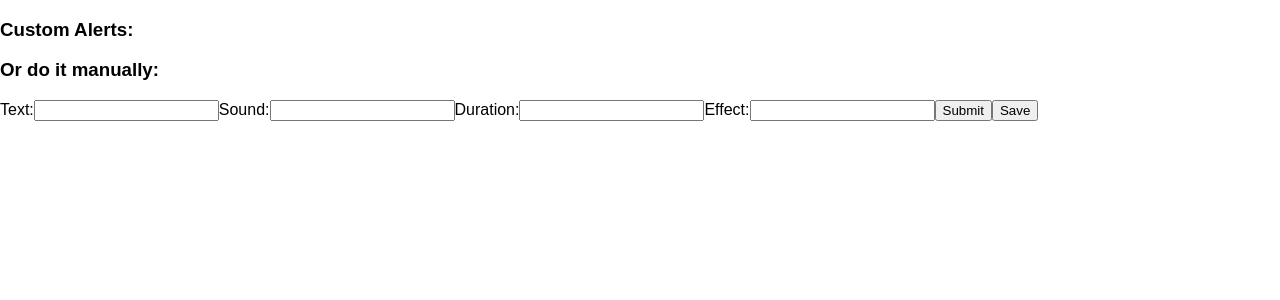
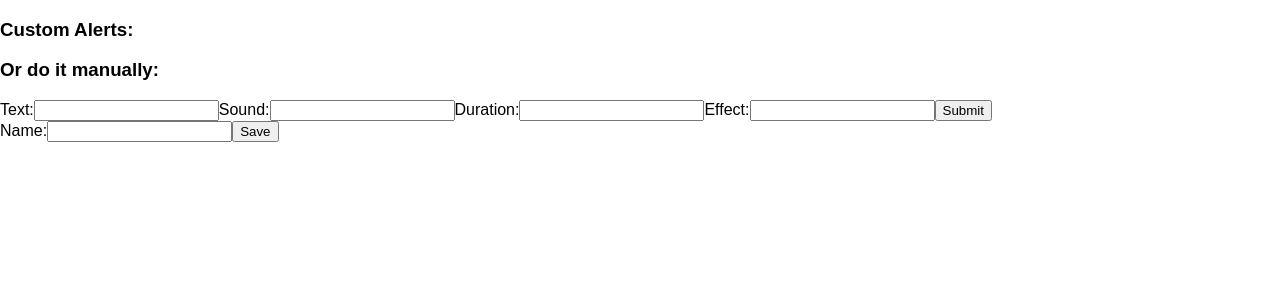
Before and after one commit to b0ses/custom-stream-dashboard, a React (Create React App) app: page / in a window 1280 px wide. Shown: the top 300 px of the page. Built offline with nearby package versions, Linux system fonts and the light colour scheme; no server answers.

Commit message:
Adding name, reorganizing

```diff
--- a/src/js/CustomAlert.js
+++ b/src/js/CustomAlert.js
@@ -7,6 +7,7 @@ class CustomAlert extends Component {
   constructor(props) {
     super(props);
     this.state = {
+      name: '',
       text: '',
       sound: '',
       duration: '',
@@ -33,16 +34,20 @@ class CustomAlert extends Component {
   }
 
   handleSubmit(event) {
-    api.request('alerts/alert', this.state);
+    const alertData = Object.assign({}, this.state);
+    delete alertData.name;
+    api.request('alerts/alert', alertData);
     event.preventDefault();
   }
 
   render() {
+    const { name } = this.state;
     const { text } = this.state;
     const { sound } = this.state;
     const { duration } = this.state;
     const { effect } = this.state;
     return (
+      <div>
         <form onSubmit={this.handleSubmit}>
           <label htmlFor="custom-alert">
             Text:
@@ -61,8 +66,15 @@ class CustomAlert extends Component {
             <input id="effect" type="text" value={effect} onChange={this.handleChange} />
           </label>
           <input type="submit" value="Submit" />
-        <input type="button" value="Save" onClick={this.saveAlert} />
         </form>
+        <form onSubmit={this.saveAlert}>
+          <label htmlFor="save-alert">
+            Name:
+            <input id="name" type="text" value={name} onChange={this.handleChange} />
+          </label>
+          <input type="submit" value="Save" />
+        </form>
+      </div>
     );
   }
 }
```
Lines whose indentation alone changed are shown as unchanged.
